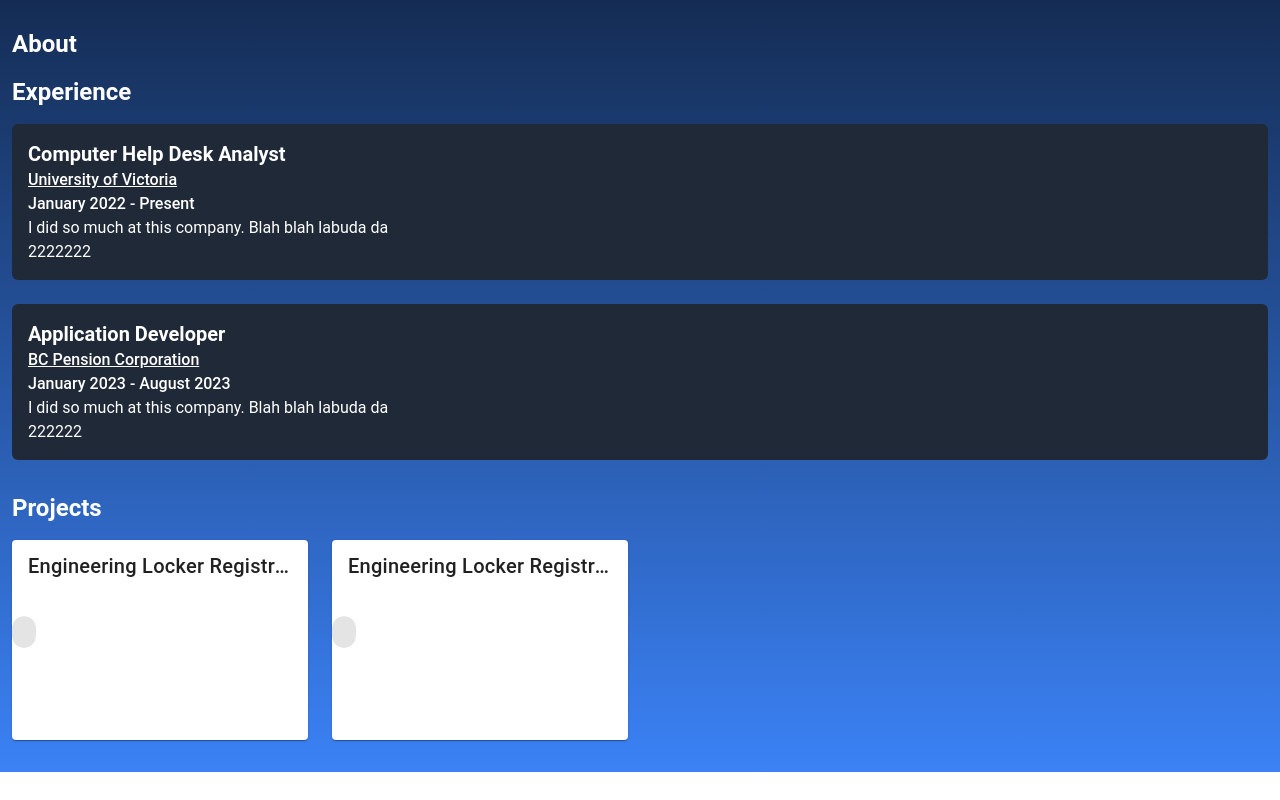
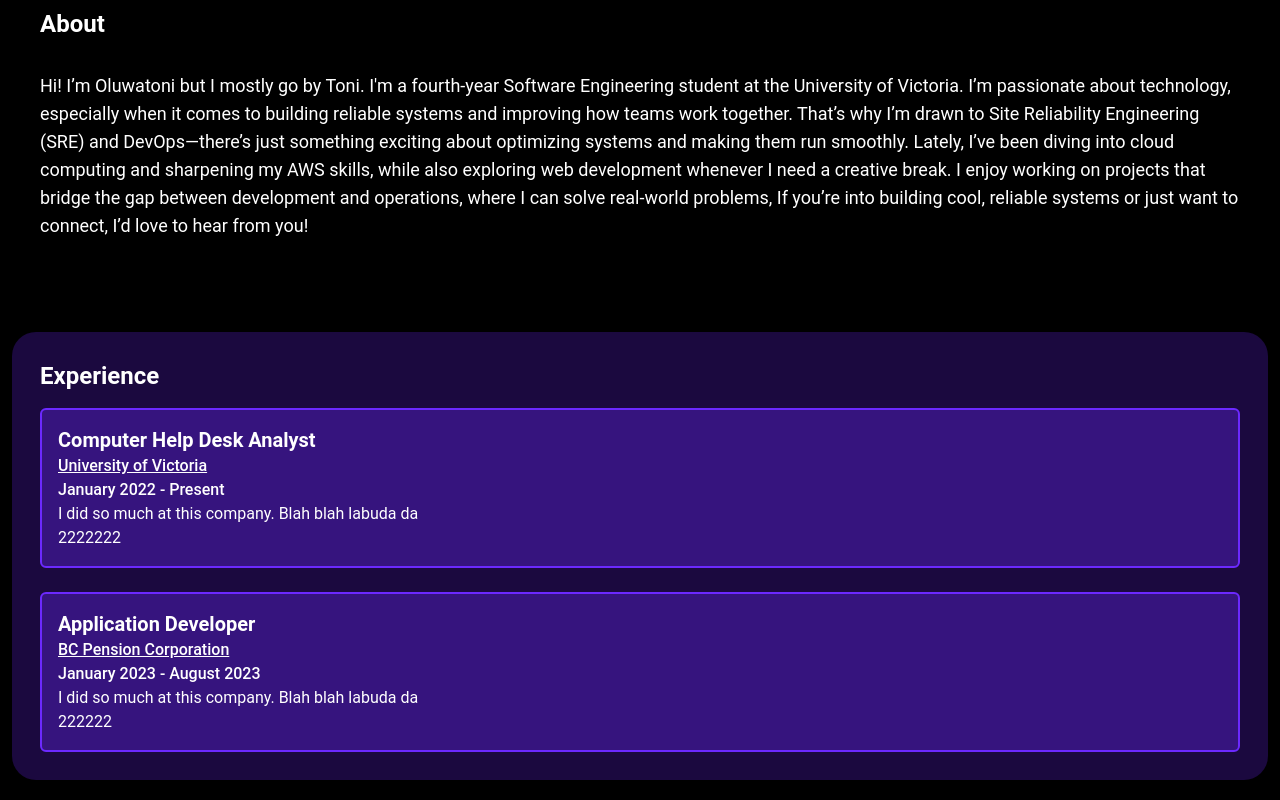
Before and after one commit to hungry-yumyumman/portfolio, a Vue app: page / in a window 1280 px wide. Shown: the part 400-1200 px from the top of the page. Before the commit the page ends 1172 px from the top, so only its background shows below. Built offline with nearby package versions, Linux system fonts and the light colour scheme.

Commit message:
Save progress

```diff
--- a/index.html
+++ b/index.html
@@ -4,7 +4,7 @@
     <meta charset="UTF-8">
     <link rel="icon" href="/favicon.ico">
     <meta name="viewport" content="width=device-width, initial-scale=1.0">
-    <title>Vite App</title>
+    <title>Oluwatoni David</title>
   </head>
   <body>
     <div id="app"></div>
--- a/src/App.vue
+++ b/src/App.vue
@@ -3,7 +3,7 @@
 </script>
 
 <template>
-  <main class="bg-gradient-to-b from-black to-blue-500 min-h-screen">
+  <main class="bg-black min-h-screen">
     <RouterView/>
   </main>
 
--- a/src/components/ExperienceCard.vue
+++ b/src/components/ExperienceCard.vue
@@ -14,7 +14,7 @@ defineProps({
 </script>
 
 <template>
-  <div class="bg-gray-800 p-4 rounded-md text-white">
+  <div class="bg-basePurple p-4 rounded-md text-white border-2 border-lightPurple">
     <h4 class="text-xl font-bold">{{ JobTitle }}</h4>
     <div class="font-medium">
       <a :href="CompanyURL" class="underline hover:text-violet-400 active:text-violet-700" target="_blank">{{ Company }}</a>
--- a/src/components/ProjectCard.vue
+++ b/src/components/ProjectCard.vue
@@ -1,24 +1,34 @@
 <script setup lang="ts">
+import { useRouter } from 'vue-router'
+
+const router = useRouter()
 
 defineProps({
   ProjectName: String,
   ProjectDescription: String,
   Technologies: Array,
-  View: String
+  View: String,
+  ColorIndex: Number
 })
+//const cardColors = ['blue', 'green', 'red', 'purple', 'orange'];
+// const chipColors = ['light-blue', 'light-green', 'pink', 'deep-orange', 'yellow'];
+
 </script>
 
 <template>
   <div class="">
-    <v-card height="200">
+    <v-card
+      border="error"
+      color="forestEmerald"
+      height="200"
+      @click= "() => router.push(View)"
+      link>
       <v-card-item>
-        <v-card-title>{{ProjectName}}</v-card-title>
+        <v-card-title class="text-white">{{ProjectName}}</v-card-title>
       </v-card-item>
-      <v-card-text>{{ProjectDescription}}</v-card-text>
-      <div>
-        <v-chip-group v-for="(tech, index) in Technologies" :key="index">
-          <v-chip>{{tech}}</v-chip>
-        </v-chip-group>
+      <v-card-text class="text-white">{{ProjectDescription}}</v-card-text>
+      <div class="d-flex flex-wrap justify-center gap-1">
+        <v-chip color="deep-purple-darken-4" variant="flat" v-for="(tech, index) in Technologies" :key="index">{{tech}}</v-chip>
       </div>
     </v-card>
   </div>
--- a/src/main.ts
+++ b/src/main.ts
@@ -1,19 +1,33 @@
 import './assets/main.css'
-
 import { createApp } from 'vue'
 import { createPinia } from 'pinia'
 
 import 'vuetify/styles'
-import { createVuetify } from 'vuetify'
+import { createVuetify, type ThemeDefinition } from 'vuetify'
 import * as components from 'vuetify/components'
 import * as directives from 'vuetify/directives'
 
 import App from './App.vue'
 import router from './router'
 
+
+const myCustomTheme: ThemeDefinition = {
+  colors: {
+    'ecss-orange-pri': '#FE961B',
+    'midnightTeal': '#001e22',
+    'forestEmerald': '#0a533f',
+    'brightTeal': '#0bbba1',
+  },
+}
 const vuetify = createVuetify({
   components,
   directives,
+  theme: {
+    defaultTheme: 'myCustomTheme',
+    themes: {
+      myCustomTheme,
+    },
+  },
 })
 
 const app = createApp(App)
--- a/src/stores/util.ts
+++ b/src/stores/util.ts
@@ -14,4 +14,5 @@ export interface proj {
   ProjectDescription: string;
   Technologies: string[];
   View: string;
+  ColorIndex: number;
 }
--- a/src/views/ELR.vue
+++ b/src/views/ELR.vue
@@ -1,9 +1,40 @@
 <script setup lang="ts">
 
+const items = [
+  {
+    title: 'Projects',
+    disabled: false,
+    href: '/#projects',
+  },
+  {
+    title: 'Engineering Locker Registration',
+    disabled: true,
+    href: '',
+  },
+]
 </script>
 
 <template>
- <div  class="font-bold">ELR</div>
+  <div class="text-sm font-bold text-white pt-8 pl-3 left-0 top-0">
+    <v-breadcrumbs :items="items" divider=">">
+    </v-breadcrumbs>
+  </div>
+
+  <div class=" max-w-7xl mx-auto justify-center items-center flex flex-col text-5xl font-bold text-white pt-12 mb-44">
+
+    Engineering Locker Registration
+    <div class="flex flex-col text-lg pt-12 m-7">
+      This project was proposed as a more efficient way to allow engineering students
+      register for a locker in the Engineering Lab Wing. Just for a bit of context, students would have to go all the way to
+      the Engineering & Computer Science Students Society lounge and register a locker on an excel spreadsheet.
+
+      This web application eliminated the need to be physically present in the lounge register.
+
+      While I did help build initial version of this application, it has since been revamped
+
+    </div>
+
+  </div>
 
 </template>
 
--- a/src/views/HomeView.vue
+++ b/src/views/HomeView.vue
@@ -36,30 +36,30 @@ const experience : Ref<exp[]> = ref([
 const Projects: Ref<proj[]> = ref([
   {
     ProjectName: "Engineering Locker Registration",
-    ProjectDescription: "",
-    Technologies: [""],
-    View: ""
+    ProjectDescription: "Little application to help engineering students registers for locker online",
+    Technologies: ["SQLite", "Next JS", "Node.js", "Jest"],
+    View: "elr",
+    ColorIndex:0
   },
   {
     ProjectName: "Engineering Locker Registration",
     ProjectDescription: "",
     Technologies: [""],
-    View: ""
+    View: "",
+    ColorIndex:1
   }
 ])
 
 </script>
 
 <template>
-  <main class="bg-gradient-to-b from-black to-blue-500 min-h-screen">
     <div class="max-w-7xl mx-auto">
       <div class="justify-center items-center">
         <div class="sticky top-0">
           <NavBar/>
         </div>
 
-
-        <div ref="home" id="home" class="flex flex-col justify-center items-center text-5xl font-bold text-white mt-20 mb-44">
+        <div ref="home" id="home" class="flex flex-col justify-center items-center text-5xl font-bold text-white mt-20 mb-32">
           Toni David
 
           <div class="flex mt-6 gap-x-4">
@@ -75,15 +75,22 @@ const Projects: Ref<proj[]> = ref([
               <IconMail stroke={2} />
             </a>
           </div>
-
-
         </div>
 
-        <div id="about" class="text-white mx-3">
+        <div id="about" class="text-white mx-3 p-7">
           <h3 class="text-2xl font-bold mb-4">About</h3>
+          <div class="pb-16 pt-4 text-lg">
+            Hi! I’m Oluwatoni but I mostly go by Toni. I'm a fourth-year Software Engineering student at the University of Victoria.
+            I’m passionate about technology, especially when it comes to building reliable systems and improving how teams work together.
+            That’s why I’m drawn to Site Reliability Engineering (SRE) and DevOps—there’s just something exciting about optimizing systems and making them run smoothly.
+            Lately, I’ve been diving into cloud computing and sharpening my AWS skills, while also exploring web development whenever I need a creative break.
+            I enjoy working on projects that bridge the gap between development and operations, where I can solve real-world problems,
+
+            If you’re into building cool, reliable systems or just want to connect, I’d love to hear from you!
+          </div>
         </div>
 
-        <div id="experience" class="text-white mx-3">
+        <div id="experience" class="text-white mx-3 p-7 bg-darkPurple rounded-[24px]">
           <h3 class="text-2xl font-bold mb-4">Experience</h3>
           <div class="grid grid-cols-1 gap-6 ">
             <ExperienceCard
@@ -100,8 +107,8 @@ const Projects: Ref<proj[]> = ref([
           </div>
         </div>
 
-        <div id="projects" class="text-white mx-3 pb-8">
-          <h3 class="text-2xl font-bold mt-8 mb-4">Projects</h3>
+        <div id="projects" class="text-white mx-3 p-7 mt-12 pb-8 bg-midnightTeal rounded-[24px]">
+          <h3 class="text-2xl font-bold mt-3 mb-4">Projects</h3>
           <div
             class="grid grid-cols-1 sm:grid-cols-2 md:grid-cols-3 lg:grid-cols-4 gap-6"
           >
@@ -112,12 +119,12 @@ const Projects: Ref<proj[]> = ref([
               :ProjectDescription="project.ProjectDescription"
               :Technologies="project.Technologies"
               :View="project.View"
+              :ColorIndex="project.ColorIndex"
             />
           </div>
         </div>
       </div>
 
     </div>
-  </main>
 
 </template>
--- a/tailwind.config.js
+++ b/tailwind.config.js
@@ -7,10 +7,13 @@ export default {
   theme: {
     extend: {
       colors: {
-        midnightTeal: '001e22',
-        forestEmerald: '0a533f',
-        brightTeal: '0bbba1',
-
+        midnightTeal: '#001e22',
+        forestEmerald: '#0a533f',
+        brightTeal: '#0bbba1',
+        darkPurple: '#1b093f',
+        hoverPurple: '#411798',
+        basePurple: '#36147e',
+        lightPurple: '#6c29fe',
       }
     },
   },
```
Also changed, not shown: src/stores/experience.ts (deleted).
